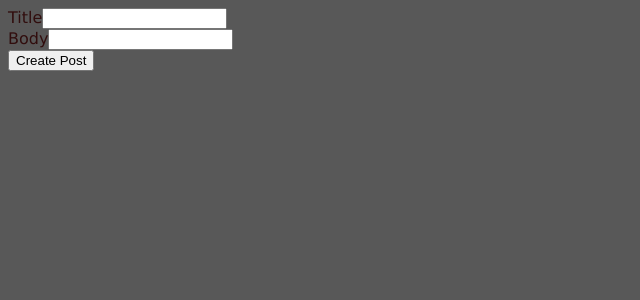
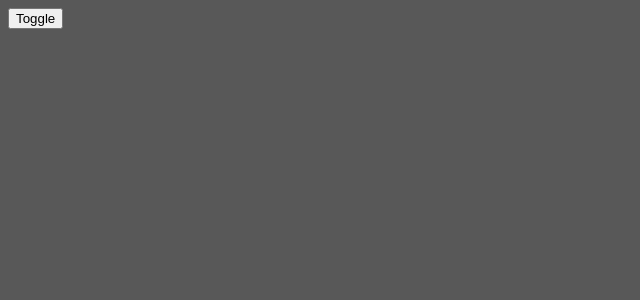
Before and after one commit to keshavsaini07/react-tutorial, a React (Vite) app: page / in a window 1280 px wide. Shown: the top 300 px of the page, without its empty margins (0-640 px from the left). Built offline with nearby package versions, Linux system fonts and the light colour scheme.

Commit message:
implemented a simple custom hook

```diff
--- a/src/App.jsx
+++ b/src/App.jsx
@@ -1,72 +1,11 @@
 import { useState } from "react";
+import LoginForm from "./components/LoginForm";
 
 export default function App() {
-  const [blogPostData, setBlogPostData] = useState({
-    title: "",
-    body: "",
-  });
+  const [toggle, setTOggle] = useState(false);
 
-  console.log(blogPostData);
-  return (
-    <div>
-      <form
-        onSubmit={(e) => {
-          e.preventDefault();
-          if (blogPostData.title && blogPostData.body) {
-            fetch("https://jsonplaceholder.typicode.com/posts", {
-              method: "POST",
-              body: JSON.stringify({
-                userId: 1,
-                title: blogPostData.title,
-                body: blogPostData.body,
-              }),
-              headers: {
-                "Content-type": "application/json; charset=UTF-8",
-              },
-            })
-              .then((response) => response.json())
-              .then((data) => {
-                console.log("Success");
-                console.log(data);
-              })
-              .catch((err) => console.log(err));
-          }
-        }}
-      >
-        <div>
-          <label htmlFor="text" id="title">
-            Title
-          </label>
-          <input
-            type="text"
-            id="title"
-            value={blogPostData.title}
-            onChange={(e) => {
-              setBlogPostData((currentBlogPostData) => ({
-                ...currentBlogPostData,
-                title: e.target.value,
-              }));
-            }}
-          />
-        </div>
-        <div>
-          <label htmlFor="text" id="body">
-            Body
-          </label>
-          <input
-            type="text"
-            id="body"
-            value={blogPostData.body}
-            onChange={(e) => {
-              setBlogPostData((currentBlogPostData) => ({
-                ...currentBlogPostData,
-                body: e.target.value,
-              }));
-            }}
-          />
-        </div>
-        <button>Create Post</button>
-      </form>
-    </div>
-  );
+  return <div>
+    <button onClick={() => setTOggle((currentState) => !currentState)}>Toggle</button>
+    {toggle && <LoginForm/>}
+  </div>;
 }
--- a/src/components/LoginForm.jsx
+++ b/src/components/LoginForm.jsx
@@ -1,4 +1,23 @@
+import { useEffect } from "react";
+import { useDocumentClick } from "../utils/hooks/useDocumentClick";
+
 export default function LoginForm() {
+  useEffect(() => {
+    const resizeEventHandler = () => {
+      console.log("Window Resized");
+    };
+    window.addEventListener("resize", resizeEventHandler);
+
+    return () => {
+      // cleanup function, it is called whenver a component is unmounted
+      console.log("unmounting login form");
+      console.log("removing resize event listener");
+      window.removeEventListener("resize", resizeEventHandler);
+    };
+  }, []);
+
+  useDocumentClick();
+
   return (
     <form
       onSubmit={(e) => {
@@ -6,13 +25,13 @@
         const formData = new FormData(e.target);
         const username = formData.get("username");
         const password = formData.get("password");
-        fetch('/api/login', {
-            body: {
-                username,
-                password
-            },
-            method: "POST",
-        })
+        fetch("/api/login", {
+          body: {
+            username,
+            password,
+          },
+          method: "POST",
+        });
       }}
     >
       <label htmlFor="username">Username: </label>
--- /dev/null
+++ b/src/utils/hooks/useDocumentClick.jsx
@@ -0,0 +1,18 @@
+import { useEffect } from "react";
+
+// an example for a simple custom hook
+
+export function useDocumentClick() {
+  useEffect(() => {
+    console.log("useDocumentClick");
+    const handleDocumentClick = () => {
+      console.log("CLicked Document");
+    };
+    document.addEventListener("click", handleDocumentClick);
+
+    return () => {
+      console.log("removing click event listener");
+      document.removeEventListener('click', handleDocumentClick)
+    };
+  }, []);
+}
```
